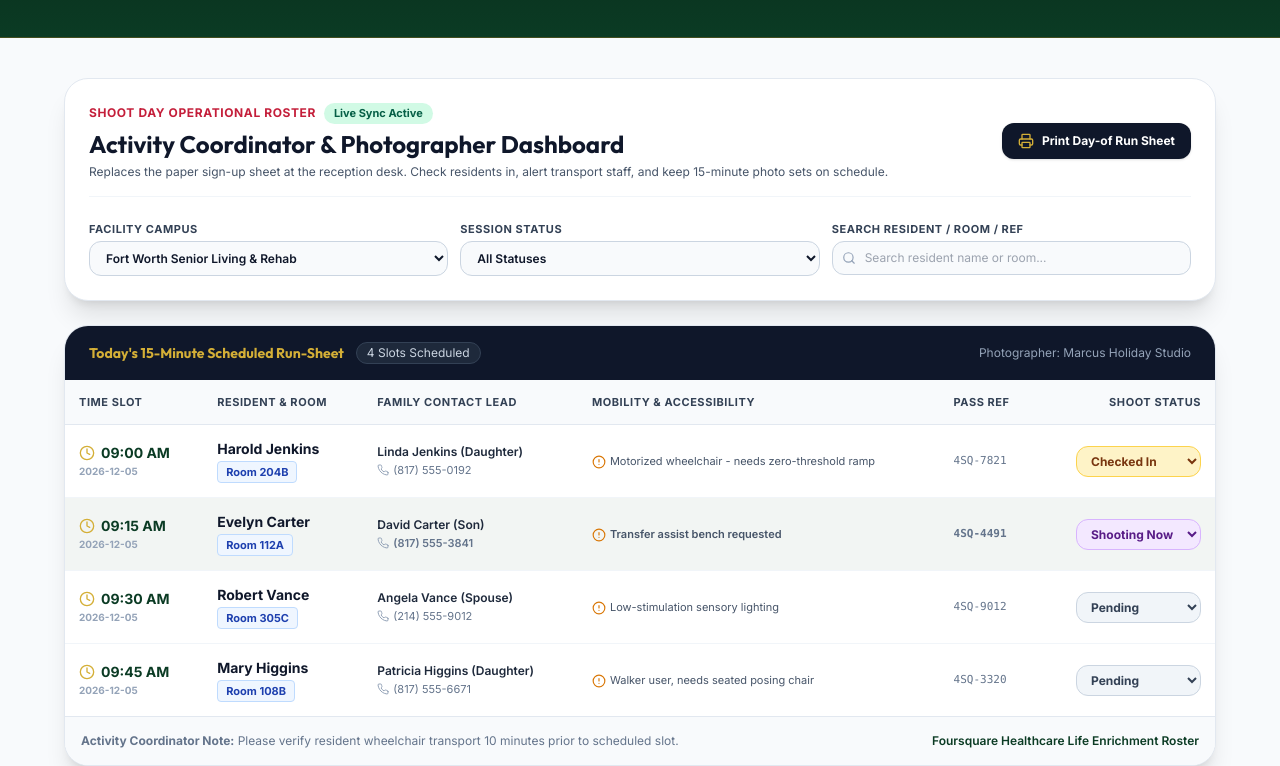
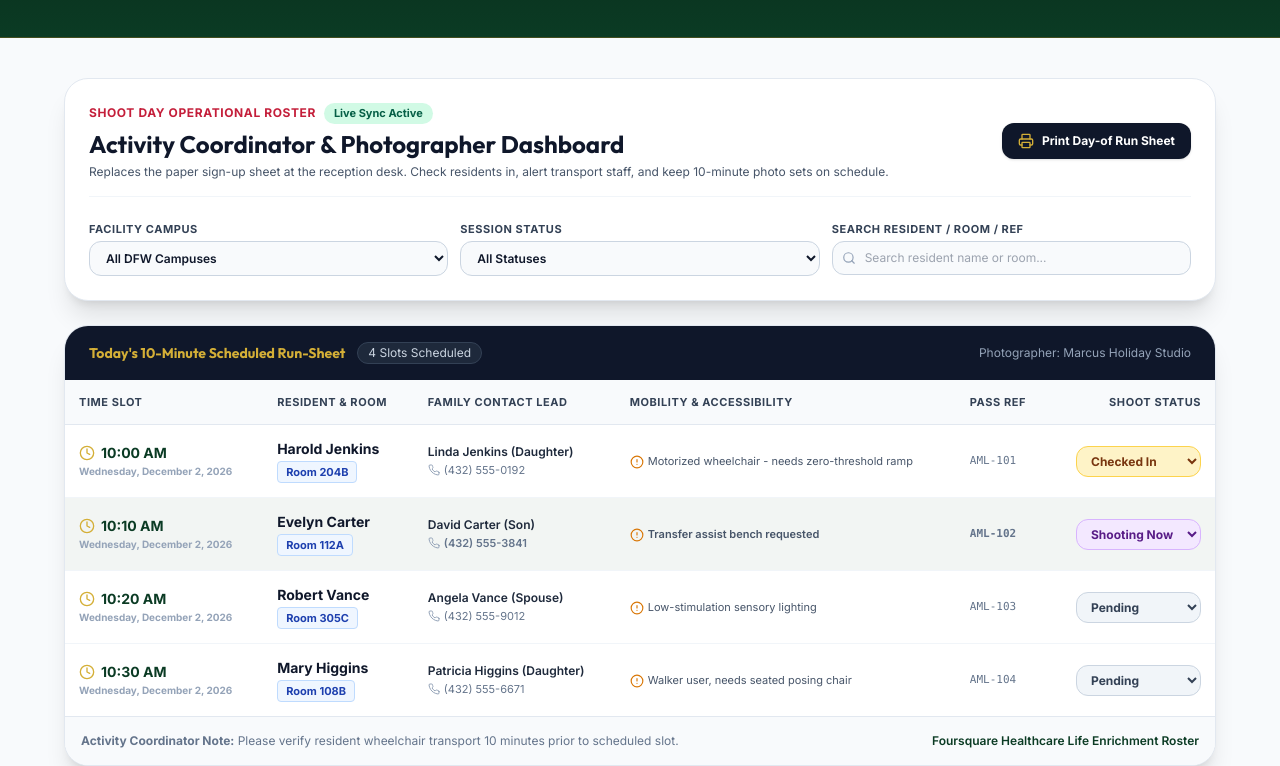
Before and after one commit to Thinkments/foursquare-christmas-photoshoot, an Astro site: page /coordinator in a window 1280 px wide. Shown: the part 220-986 px from the top of the page. Built offline with nearby package versions, Linux system fonts and the light colour scheme; Astro itself is replaced by a stand-in of ours.

Commit message:
Standardize 10-minute slots across reschedule portal, coordinator roster, and command palette

```diff
--- a/src/components/CommandPalette.tsx
+++ b/src/components/CommandPalette.tsx
@@ -15,15 +15,15 @@ const SEARCH_ITEMS: SearchItem[] = [
     id: 'schedule',
     title: 'Interactive Photo Shoot Scheduler',
     category: 'Tool',
-    description: 'Book a 15-min or 30-min holiday photo session across any DFW campus.',
-    url: '/schedule',
+    description: 'Book a 10-minute holiday photo session with your loved one at Ashton Medical Lodge.',
+    url: '/',
     icon: Calendar,
   },
   {
     id: 'reschedule',
     title: 'Self-Service Reschedule Portal',
     category: 'Tool',
-    description: 'Switch your 15-minute photo shoot appointment to an open slot without calling reception.',
+    description: 'Switch your 10-minute photo shoot appointment to an open slot without calling reception.',
     url: '/reschedule',
     icon: Calendar,
   },
--- a/src/components/CoordinatorRoster.tsx
+++ b/src/components/CoordinatorRoster.tsx
@@ -18,19 +18,19 @@ export interface BookingRecord {
   createdAt: string;
 }
 
-// Initial realistic default bookings across the day
+// Initial realistic default bookings across the day (10-minute slots)
 const DEFAULT_BOOKINGS: BookingRecord[] = [
   {
     id: 'b1',
-    ref: '4SQ-7821',
-    campusId: 'fort-worth-senior-living',
-    campusName: 'Fort Worth Senior Living & Rehab',
-    date: '2026-12-05',
-    timeSlot: '09:00 AM',
+    ref: 'AML-101',
+    campusId: 'ashton-medical-lodge',
+    campusName: 'Ashton Medical Lodge',
+    date: 'Wednesday, December 2, 2026',
+    timeSlot: '10:00 AM',
     residentName: 'Harold Jenkins',
     roomNumber: 'Room 204B',
     familyContactName: 'Linda Jenkins (Daughter)',
-    familyPhone: '(817) 555-0192',
+    familyPhone: '(432) 555-0192',
     familyEmail: 'linda.jenkins@email.com',
     mobilityNeeds: 'Motorized wheelchair - needs zero-threshold ramp',
     status: 'Checked In',
@@ -38,15 +38,15 @@ const DEFAULT_BOOKINGS: BookingRecord[] = [
   },
   {
     id: 'b2',
-    ref: '4SQ-4491',
-    campusId: 'fort-worth-senior-living',
-    campusName: 'Fort Worth Senior Living & Rehab',
-    date: '2026-12-05',
-    timeSlot: '09:15 AM',
+    ref: 'AML-102',
+    campusId: 'ashton-medical-lodge',
+    campusName: 'Ashton Medical Lodge',
+    date: 'Wednesday, December 2, 2026',
+    timeSlot: '10:10 AM',
     residentName: 'Evelyn Carter',
     roomNumber: 'Room 112A',
     familyContactName: 'David Carter (Son)',
-    familyPhone: '(817) 555-3841',
+    familyPhone: '(432) 555-3841',
     familyEmail: 'd.carter@email.com',
     mobilityNeeds: 'Transfer assist bench requested',
     status: 'Shooting',
@@ -54,15 +54,15 @@ const DEFAULT_BOOKINGS: BookingRecord[] = [
   },
   {
     id: 'b3',
-    ref: '4SQ-9012',
-    campusId: 'fort-worth-senior-living',
-    campusName: 'Fort Worth Senior Living & Rehab',
-    date: '2026-12-05',
-    timeSlot: '09:30 AM',
+    ref: 'AML-103',
+    campusId: 'ashton-medical-lodge',
+    campusName: 'Ashton Medical Lodge',
+    date: 'Wednesday, December 2, 2026',
+    timeSlot: '10:20 AM',
     residentName: 'Robert Vance',
     roomNumber: 'Room 305C',
     familyContactName: 'Angela Vance (Spouse)',
-    familyPhone: '(214) 555-9012',
+    familyPhone: '(432) 555-9012',
     familyEmail: 'avance@email.com',
     mobilityNeeds: 'Low-stimulation sensory lighting',
     status: 'Pending',
@@ -70,41 +70,25 @@ const DEFAULT_BOOKINGS: BookingRecord[] = [
   },
   {
     id: 'b4',
-    ref: '4SQ-3320',
-    campusId: 'fort-worth-senior-living',
-    campusName: 'Fort Worth Senior Living & Rehab',
-    date: '2026-12-05',
-    timeSlot: '09:45 AM',
+    ref: 'AML-104',
+    campusId: 'ashton-medical-lodge',
+    campusName: 'Ashton Medical Lodge',
+    date: 'Wednesday, December 2, 2026',
+    timeSlot: '10:30 AM',
     residentName: 'Mary Higgins',
     roomNumber: 'Room 108B',
     familyContactName: 'Patricia Higgins (Daughter)',
-    familyPhone: '(817) 555-6671',
+    familyPhone: '(432) 555-6671',
     familyEmail: 'phiggins@email.com',
     mobilityNeeds: 'Walker user, needs seated posing chair',
     status: 'Pending',
     createdAt: '2026-09-07T09:20:00Z',
   },
-  {
-    id: 'b5',
-    ref: '4SQ-8129',
-    campusId: 'dallas-regional',
-    campusName: 'Dallas Regional Medical Center & Rehab',
-    date: '2026-12-02',
-    timeSlot: '10:00 AM',
-    residentName: 'James Robinson',
-    roomNumber: 'Rehab Suite 410',
-    familyContactName: 'Marcus Robinson (Son)',
-    familyPhone: '(214) 555-8821',
-    familyEmail: 'marcus.robinson@email.com',
-    mobilityNeeds: 'Wheelchair ramp access',
-    status: 'Pending',
-    createdAt: '2026-09-07T09:35:00Z',
-  },
 ];
 
 export default function CoordinatorRoster() {
   const [bookings, setBookings] = useState<BookingRecord[]>([]);
-  const [selectedCampus, setSelectedCampus] = useState<string>('fort-worth-senior-living');
+  const [selectedCampus, setSelectedCampus] = useState<string>('all');
   const [searchQuery, setSearchQuery] = useState('');
   const [statusFilter, setStatusFilter] = useState('all');
 
@@ -165,7 +149,7 @@ export default function CoordinatorRoster() {
               Activity Coordinator & Photographer Dashboard
             </h2>
             <p className="text-xs text-slate-600 mt-1">
-              Replaces the paper sign-up sheet at the reception desk. Check residents in, alert transport staff, and keep 15-minute photo sets on schedule.
+              Replaces the paper sign-up sheet at the reception desk. Check residents in, alert transport staff, and keep 10-minute photo sets on schedule.
             </p>
           </div>
 
@@ -242,7 +226,7 @@ export default function CoordinatorRoster() {
         <div className="px-6 py-4 bg-slate-900 text-white flex items-center justify-between">
           <div className="flex items-center gap-3">
             <span className="font-heading font-bold text-sm text-holiday-gold">
-              Today's 15-Minute Scheduled Run-Sheet
+              Today's 10-Minute Scheduled Run-Sheet
             </span>
             <span className="text-xs bg-slate-800 text-slate-300 px-2.5 py-0.5 rounded-full border border-slate-700">
               {filteredBookings.length} Slots Scheduled
--- a/src/components/ReschedulePortal.tsx
+++ b/src/components/ReschedulePortal.tsx
@@ -12,24 +12,17 @@ export default function ReschedulePortal() {
   const [rescheduledSuccess, setRescheduledSuccess] = useState(false);
   const [cancelledSuccess, setCancelledSuccess] = useState(false);
 
-  // Available slots for rescheduling
+  // Available 10-minute slots for rescheduling (Ashton Medical Lodge, Dec 2)
   const AVAILABLE_SLOTS = [
-    '09:00 AM',
-    '09:15 AM',
-    '09:30 AM',
-    '09:45 AM',
-    '10:00 AM',
-    '10:15 AM',
-    '10:30 AM',
-    '10:45 AM',
-    '11:00 AM',
-    '11:15 AM',
-    '11:30 AM',
-    '01:00 PM',
-    '01:15 PM',
-    '01:30 PM',
-    '01:45 PM',
-    '02:00 PM',
+    '10:00 AM', '10:10 AM', '10:20 AM', '10:30 AM', '10:40 AM', '10:50 AM',
+    '11:00 AM', '11:10 AM', '11:20 AM', '11:30 AM', '11:40 AM', '11:50 AM',
+    '12:00 PM', '12:10 PM', '12:20 PM', '12:30 PM', '12:40 PM', '12:50 PM',
+    '01:45 PM', '01:55 PM',
+    '02:05 PM', '02:15 PM', '02:25 PM', '02:35 PM', '02:45 PM', '02:55 PM',
+    '03:05 PM', '03:15 PM', '03:25 PM', '03:35 PM', '03:45 PM', '03:55 PM',
+    '04:05 PM', '04:15 PM', '04:25 PM', '04:35 PM', '04:45 PM', '04:55 PM',
+    '05:05 PM', '05:15 PM', '05:25 PM', '05:35 PM', '05:45 PM', '05:55 PM',
+    '06:05 PM', '06:15 PM', '06:25 PM', '06:35 PM', '06:45 PM', '06:55 PM',
   ];
 
   // Auto-fill from URL query param if present
@@ -235,7 +228,7 @@ export default function ReschedulePortal() {
           ) : (
             <div>
               <h4 className="text-sm font-bold text-slate-800 uppercase tracking-wider mb-3">
-                Switch to an Available 15-Minute Slot
+                Switch to an Available 10-Minute Slot
               </h4>
               <p className="text-xs text-slate-600 mb-4">
                 Select from the remaining open slots below. Once selected, your previous slot will immediately be released for another family.
--- a/src/pages/reschedule.astro
+++ b/src/pages/reschedule.astro
@@ -16,7 +16,7 @@ import ReschedulePortal from '../components/ReschedulePortal.tsx';
         Manage or Reschedule Your Shoot Slot
       </h1>
       <p class="text-xs sm:text-sm text-slate-200 mt-2 max-w-xl mx-auto">
-        Switch your 15-minute photo shoot appointment to any remaining open slot instantly. Updates our facility activity coordinator and photographer live.
+        Switch your 10-minute photo shoot appointment to any remaining open slot instantly. Updates our facility activity coordinator and photographer live.
       </p>
     </div>
   </div>
```
